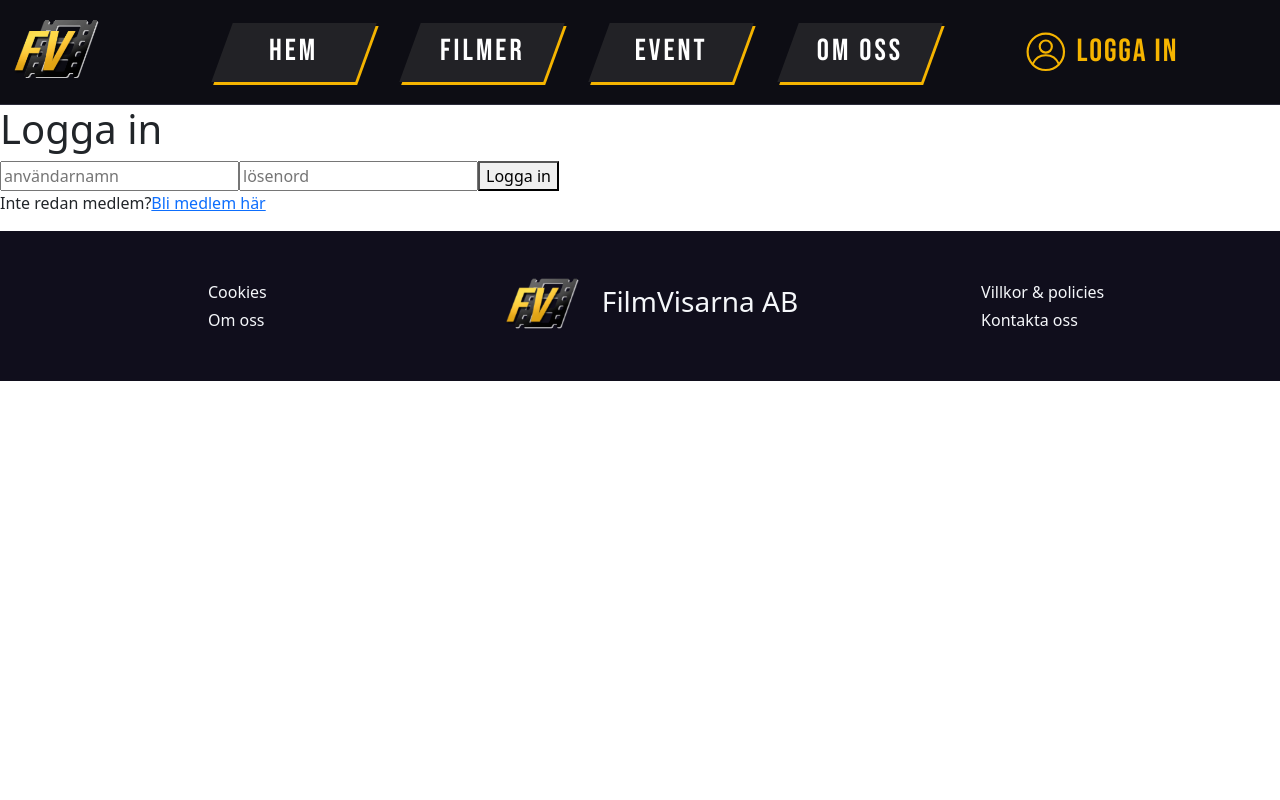
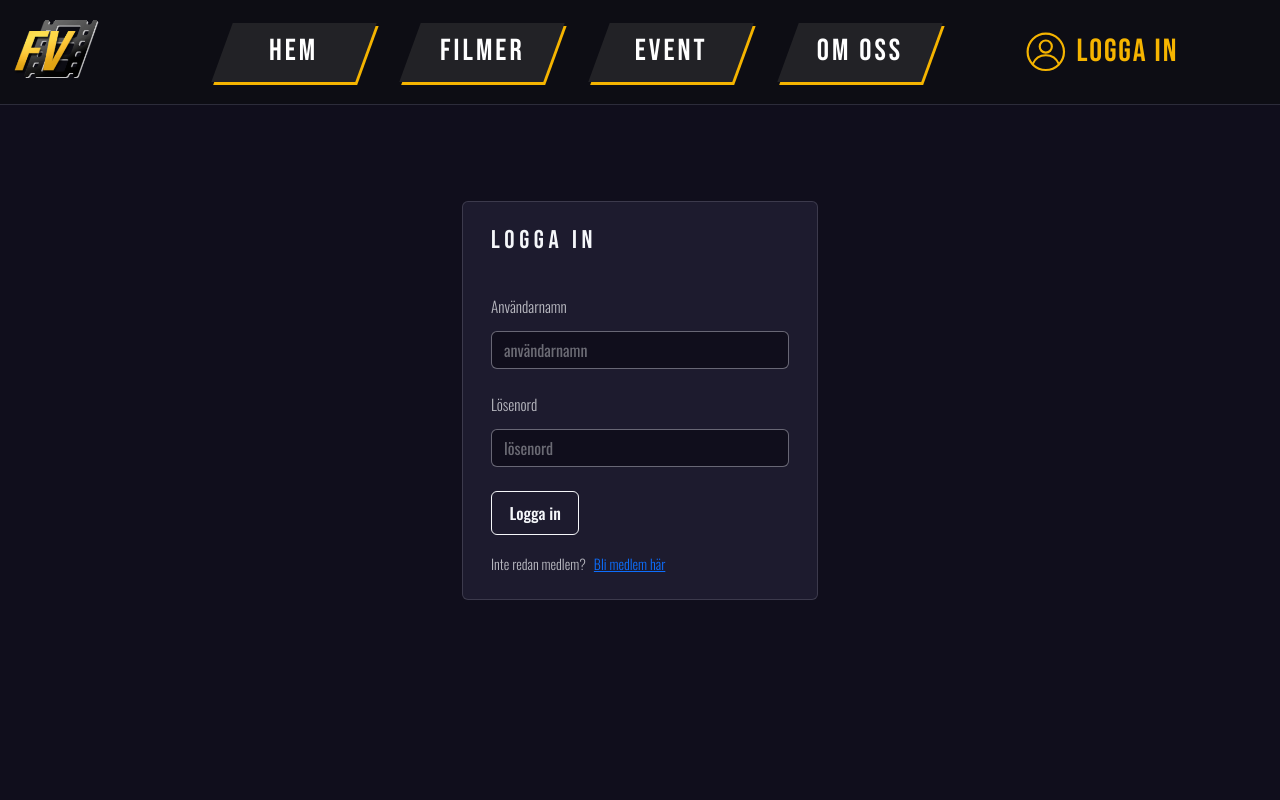
Before and after one commit to jimmybookkyh-crypto/FrontendProject-GR-B, a React (Vite) app in the folder frontend/: page /login in a window 1280 px wide. Shown: the top 800 px of the page. Built offline with nearby package versions, Linux system fonts and the light colour scheme.

Commit message:
Login och Register har basisk bootstrap styling och fungerar. har testat.

```diff
--- a/frontend/src/pages/Login.tsx
+++ b/frontend/src/pages/Login.tsx
@@ -6,6 +6,12 @@ import type { SubmitEvent } from "react";
 import useFormData from "../utils/useFormData.ts";
 
 import { useAuth } from "../utils/authContext.tsx";
+
+import Col from "react-bootstrap/Col";
+import Container from "react-bootstrap/Container";
+import Row from "react-bootstrap/Row";
+import Form from "react-bootstrap/Form";
+import "../styles/MyPage.css";
 
 export default function Login() {
     const {
@@ -43,23 +49,35 @@ export default function Login() {
         }
     }
 
-    return <>
-        <form onSubmit= {handleSubmit}>
-            <h1>Logga in</h1>
-            <input {...formAttribute('username')} placeholder="användarnamn" type="text"/>
-            <input {...formAttribute('password')} placeholder="lösenord" type="text"/>
-            {error && <p role="alert"> {error} </p>}
+    return (
+    <div className="mypage">
+        <Container className="py-5 py-lg-5">
+            <Row className="g-4 py-5 justify-content-md-center">
+                <Col xs={12} lg={4}>
+                    <Form onSubmit= {handleSubmit} className="mypage-panel">
+                        <h2 className="mypage-panel-title">Logga in</h2>
+                        <Form.Group className="mb-3" controlId="mypage-username">
+                            <Form.Label className= "mt-4">Användarnamn</Form.Label>
+                            <Form.Control className= "mt-2" {...formAttribute('username')} placeholder="användarnamn" type="text"/>
 
-            <button type="submit" disabled={loading}>
-                {loading ? "Loggar in..." : "Logga in"}
-            </button>
+                            <Form.Label className= "mt-4">Lösenord</Form.Label>
+                            <Form.Control className= "mt-2" {...formAttribute('password')} placeholder="lösenord" type="text"/>
+                            {error && <p role="alert"> {error} </p>}
 
-            <p>
-                Inte redan medlem?
-                <Link to="/bli-medlem">Bli medlem här</Link>
-            </p>
-        </form>
-    </>
+                            <button className="mypage-btn mypage-btn-outline mt-4" type="submit" disabled={loading}>
+                                {loading ? "Loggar in..." : "Logga in"}
+                            </button>
+                        </Form.Group>
+                        <Form.Text id="mypage-username-help" className="mypage-help ">
+                            Inte redan medlem?
+                            <Link className="ms-2" to="/bli-medlem">Bli medlem här</Link>
+                        </Form.Text>
+                    </Form>
+
+                </Col>
+            </Row>
+        </Container>
+    </div> )
 }
 
 Login.route = {
--- a/frontend/src/pages/Register.tsx
+++ b/frontend/src/pages/Register.tsx
@@ -2,10 +2,15 @@ import { useState } from 'react';
 import { useNavigate } from "react-router";
 import type { SubmitEvent } from "react";
 
-
 import useFormData from "../utils/useFormData.ts";
 
 import { useAuth } from "../utils/authContext.tsx";
+
+import Col from "react-bootstrap/Col";
+import Container from "react-bootstrap/Container";
+import Row from "react-bootstrap/Row";
+import Form from "react-bootstrap/Form";
+import "../styles/MyPage.css";
 
 export default function Register() {
     const {
@@ -44,20 +49,34 @@ export default function Register() {
         }
     }
 
-    return <>
-        <form onSubmit= {handleSubmit}>
-            <h1>Bli medlem</h1>
-            <input {...formAttribute('username')} placeholder="användarnamn" type="text"/>
-            <input {...formAttribute('email')} placeholder="epost" type="text"/>
-            <input {...formAttribute('password')} placeholder="lösenord" type="text"/>
-            {error && <p role="alert"> {error} </p>}
+    return (
+    <div className="mypage">
+        <Container className="py-5 py-lg-5">
+            <Row className="g-4 py-5 justify-content-md-center">
+                <Col xs={12} lg={4}>
+                    <Form onSubmit= {handleSubmit} className="mypage-panel">
+                        <h2 className="mypage-panel-title">Bli medlem</h2>
+                        <Form.Group className="mb-3" controlId="mypage-username">
+                            <Form.Label className= "mt-4">Användarnamn</Form.Label>
+                            <Form.Control className= "mt-2" {...formAttribute('username')} placeholder="användarnamn" type="text"/>
 
-            <button type="submit" disabled={loading}>
-                {loading ? "Registrerar användare..." : "Registrera"}
-            </button>
+                            <Form.Label className= "mt-4">Epost</Form.Label>
+                            <Form.Control className= "mt-2" {...formAttribute('email')} placeholder="epost" type="text"/>
 
-        </form>
-    </>
+                            <Form.Label className= "mt-4">Lösenord</Form.Label>
+                            <Form.Control className= "mt-2" {...formAttribute('password')} placeholder="lösenord" type="text"/>
+                            {error && <p role="alert"> {error} </p>}
+
+                            <button className="mypage-btn mypage-btn-outline mt-4" type="submit" disabled={loading}>
+                                {loading ? "Rigistreras..." : "Bli medlem"}
+                            </button>
+                        </Form.Group>
+                    </Form>
+
+                </Col>
+            </Row>
+        </Container>
+    </div> )
 }
 
 Register.route = {
```
